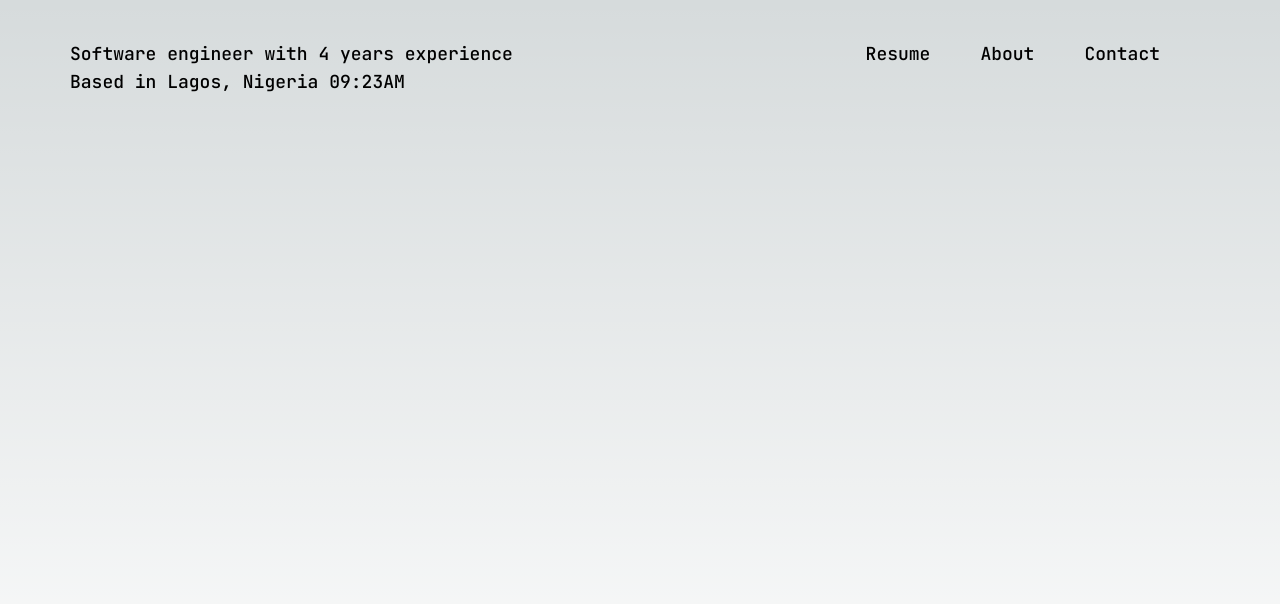
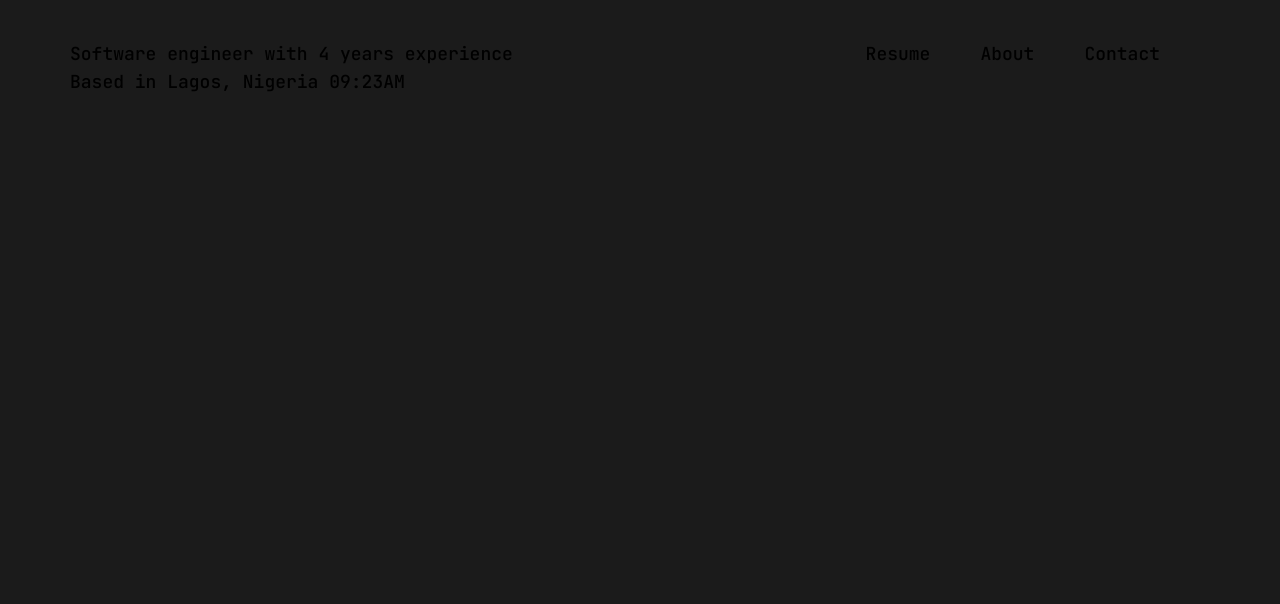
Before and after one commit to arkmadj/new-portfolio, a Next.js app: page / in a window 1280 px wide. Shown: the top 604 px of the page. Built offline with nearby package versions, Linux system fonts and the light colour scheme.

Commit message:
update global background

```diff
--- a/app/globals.css
+++ b/app/globals.css
@@ -11,17 +11,18 @@
 @media (prefers-color-scheme: dark) {
   :root {
     --foreground-rgb: 255, 255, 255;
-    --background-start-rgb: 0, 0, 0;
+    --background-start-rgb: 27, 27, 27;
     --background-end-rgb: 0, 0, 0;
   }
 }
 
 body {
   color: rgb(var(--foreground-rgb));
-  background: linear-gradient(
+  /* background: linear-gradient(
       to bottom,
       transparent,
       rgb(var(--background-end-rgb))
     )
-    rgb(var(--background-start-rgb));
+    rgb(var(--background-start-rgb)); */
+    background-color: rgb(27, 27, 27);
 }
```
